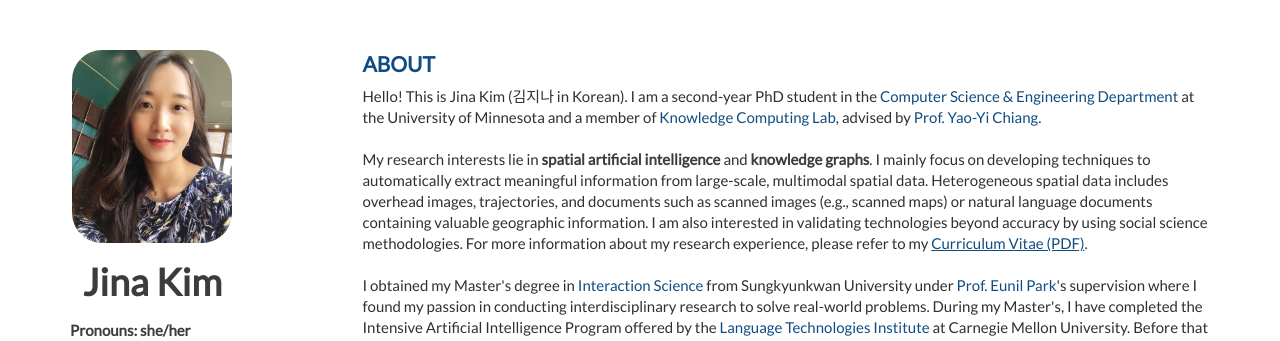
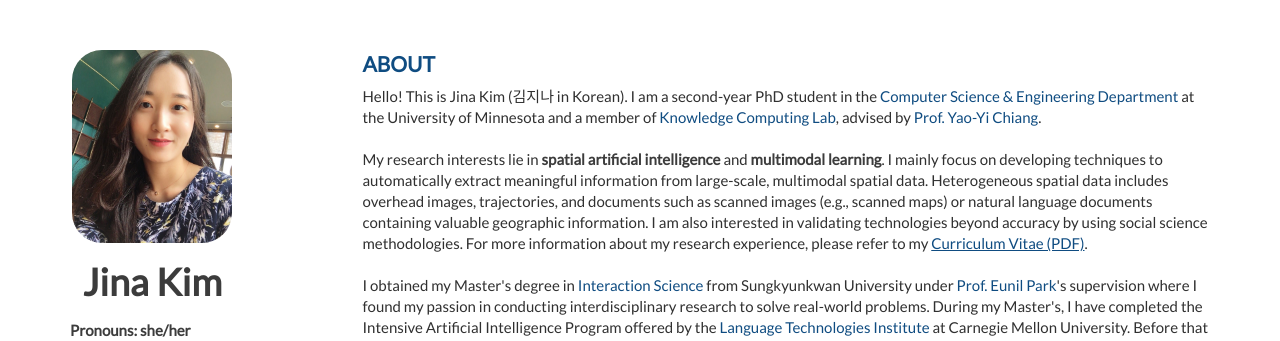
Before and after one commit to Jina-Kim/Jina-Kim.github.io, a Jekyll site: the page built from index.html, in a window 1280 px wide and 900 px high. Shown: the top 341 px of the window. Built offline with Jekyll 4.4.1, drawn with Linux system fonts in a browser that asks for light colours; nearby versions of some CDN libraries; the list of posts is cut into pages by our own code.

Commit message:
Update about.html

```diff
--- a/_includes/about.html
+++ b/_includes/about.html
@@ -4,7 +4,7 @@
         <p>
           Hello! This is Jina Kim (김지나 in Korean). I am a second-year PhD student in the <a href="https://cse.umn.edu/cs">Computer Science & Engineering Department</a> at the University of Minnesota and a member of <a href="http://knowledge-computing.github.io">Knowledge Computing Lab</a>, advised by <a href="https://yaoyichi.github.io">Prof. Yao-Yi Chiang</a>.
           <br><br>
-          My research interests lie in <em>spatial artificial intelligence</em> and <em>knowledge graphs</em>.
+          My research interests lie in <em>spatial artificial intelligence</em> and <em>multimodal learning</em>.
           I mainly focus on developing techniques to automatically extract meaningful information from large-scale, multimodal spatial data.
           Heterogeneous spatial data includes overhead images, trajectories, and documents such as scanned images (e.g., scanned maps) or natural language documents containing valuable geographic information.
           I am also interested in validating technologies beyond accuracy by using social science methodologies.
```
Also changed, not shown: 1 other file.
